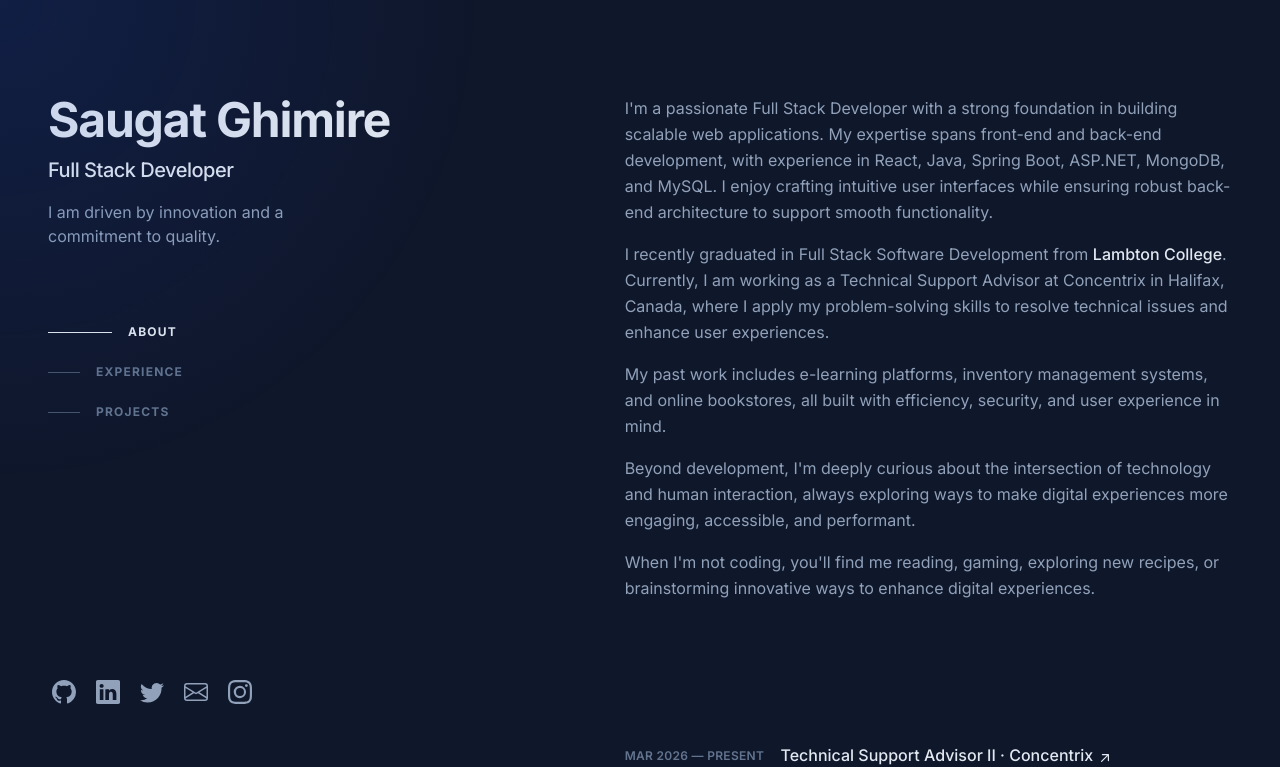
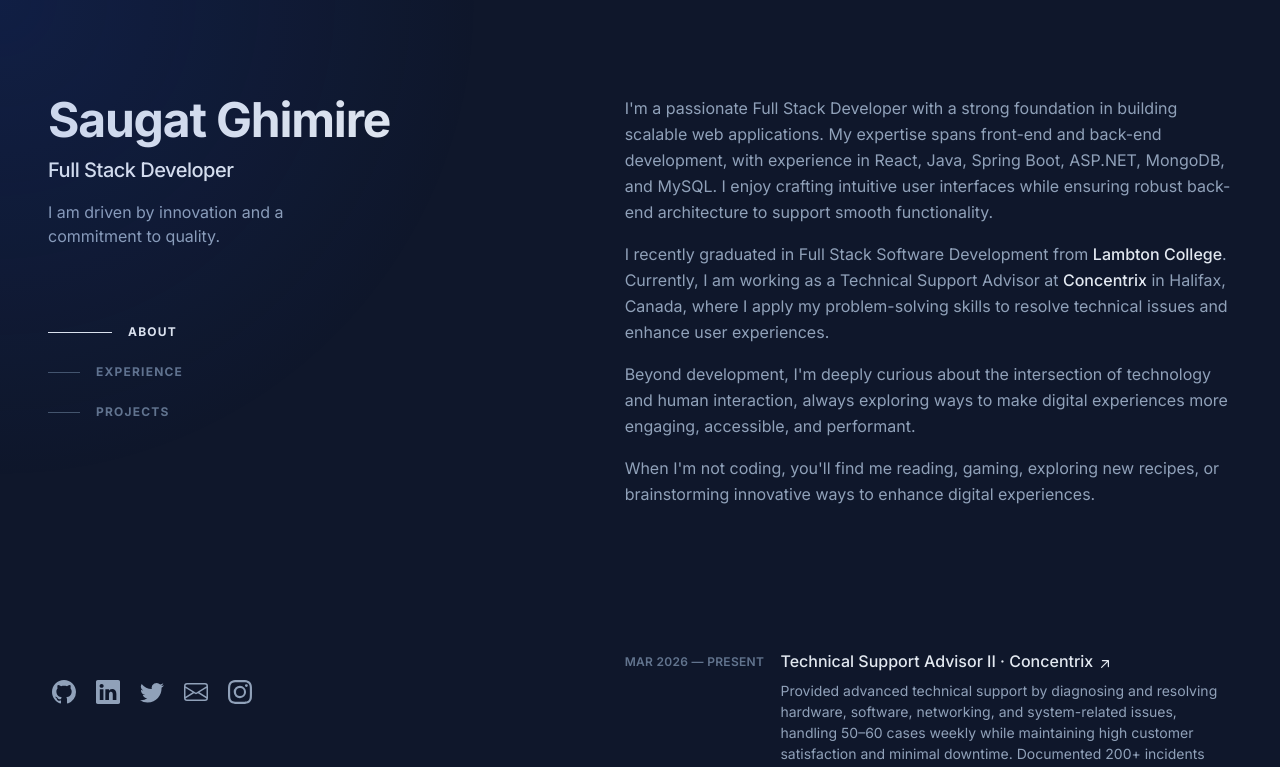
Before and after one commit to SaugatGhimire07/portfolio, a React (Vite) app: page / in a window 1280 px wide. Shown: the top 767 px of the page. Built offline with nearby package versions, Linux system fonts and the light colour scheme.

Commit message:
update AboutSection and ExperienceSection to include link to Concentrix website and enhance experience description
Co-authored-by: Copilot <copilot@github.com>

```diff
--- a/src/components/AboutSection.jsx
+++ b/src/components/AboutSection.jsx
@@ -30,15 +30,18 @@ const AboutSection = () => {
           >
             Lambton College
           </a>
-          . Currently, I am working as a Technical Support Advisor at Concentrix
-          in Halifax, Canada, where I apply my problem-solving skills to resolve
+          . Currently, I am working as a Technical Support Advisor at{" "}
+          <a
+            className="font-medium text-slate-200 hover:text-teal-300 focus-visible:text-teal-300"
+            href="https://www.concentrix.com/"
+            target="_blank"
+            rel="noreferrer noopener"
+            aria-label="Concentrix (opens in a new tab)"
+          >
+            Concentrix
+          </a>
+          {" "}in Halifax, Canada, where I apply my problem-solving skills to resolve
           technical issues and enhance user experiences.
-        </p>
-
-        <p className="mb-4">
-          My past work includes e-learning platforms, inventory management
-          systems, and online bookstores, all built with efficiency, security,
-          and user experience in mind.
         </p>
 
         <p className="mb-4">
--- a/src/components/ExperienceSection.jsx
+++ b/src/components/ExperienceSection.jsx
@@ -15,6 +15,7 @@ const ExperienceSection = () => {
             period="Mar 2026 — Present"
             title="Technical Support Advisor II"
             company="Concentrix"
+            href="https://www.concentrix.com/"
             description="Provided advanced technical support by diagnosing and resolving hardware, software, networking, and system-related issues, handling 50–60 cases weekly while maintaining high customer satisfaction and minimal downtime. Documented 200+ incidents and troubleshooting workflows monthly, improving knowledge base accuracy and reducing resolution time. Collaborated with cross-functional teams to identify recurring issues and contribute to system enhancements, helping reduce repeat incidents and improve overall service efficiency."
             technologies={[
               "Technical Support",
@@ -92,6 +93,7 @@ const ExperienceItem = ({
   period,
   title,
   company,
+  href,
   description,
   technologies,
 }) => {
@@ -110,7 +112,7 @@ const ExperienceItem = ({
             <div>
               <a
                 className="inline-flex items-baseline font-medium leading-tight text-slate-200 hover:text-teal-300 focus-visible:text-teal-300 group/link text-base"
-                href="#"
+                href={href}
                 target="_blank"
                 rel="noreferrer noopener"
                 aria-label={`${title} at ${company} (opens in a new tab)`}
```
